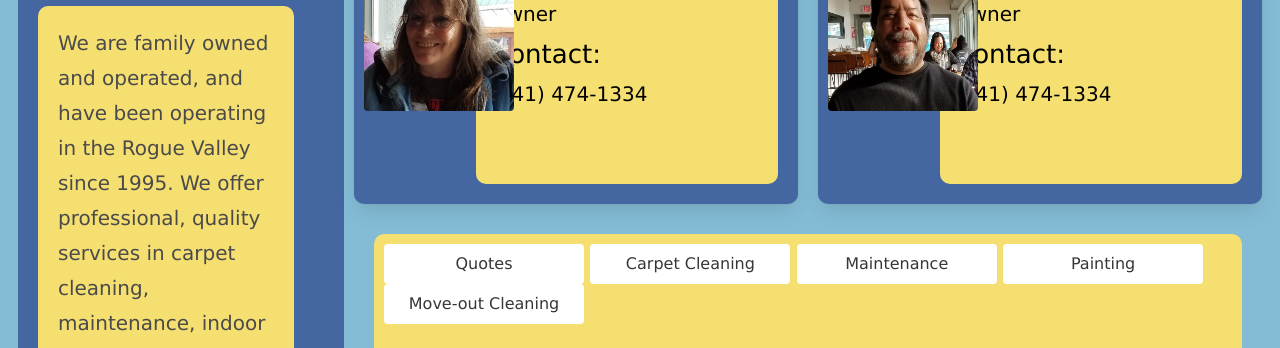
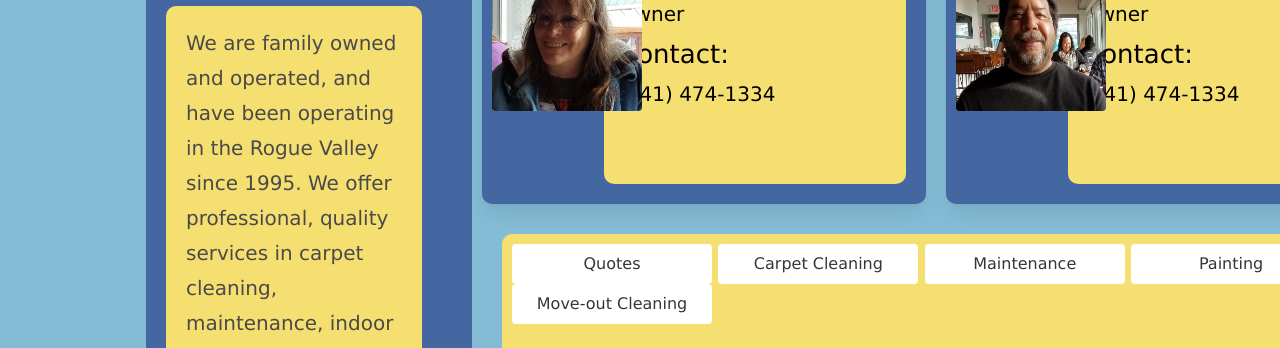
Before and after one commit to Geno1131993/JeanieRaul-1.2, a website: page public/index.html in a window 1280 px wide. Shown: the part 179-527 px from the top of the page. Drawn offline with nearby package versions, Linux system fonts and the light colour scheme.

Commit message:
Added min width.

```diff
--- a/public/assets/style/index.css
+++ b/public/assets/style/index.css
@@ -6,10 +6,18 @@
 }
 
 
+
+html{
+
+}
+
 body{
-    height: 100%;
+    height: 100vh;
     background-color: rgba(132, 188, 213, 1);
-    background: cover;
+    background-size: cover;
+    overflow: scroll;
+    position:fixed;
+    min-width: 1536px;
 }
 
 
@@ -216,7 +224,7 @@ body{
     position: fixed;
     bottom: 0;
     left: 0;
-    width: 100%;
+    width: 100vw;
     margin-bottom: 0;
     height: 30px;
 }
@@ -230,6 +238,6 @@ body{
 #wrapper{
     margin-left:auto;
     margin-right:auto;
-    width: 100%;
-    height: 100%;
+    width: 100vw;
+    height: 100vh;
 }
```
